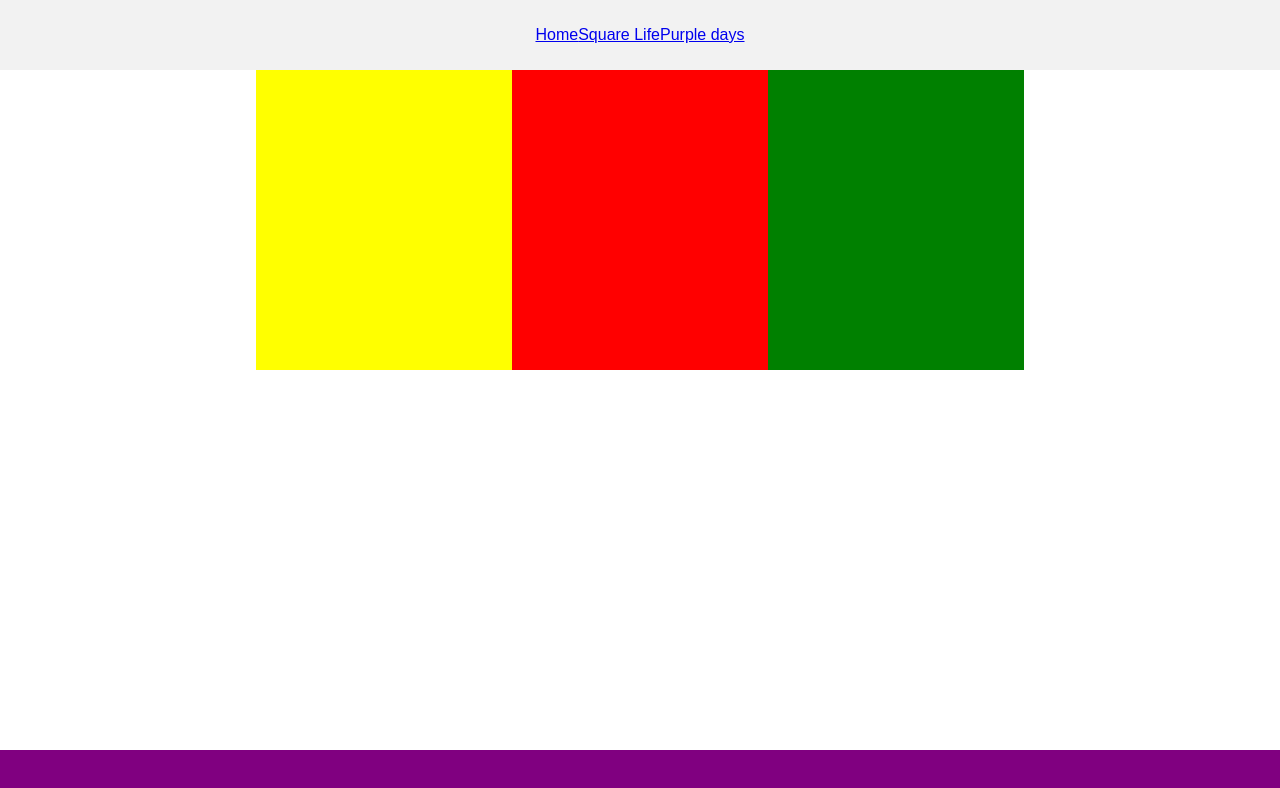
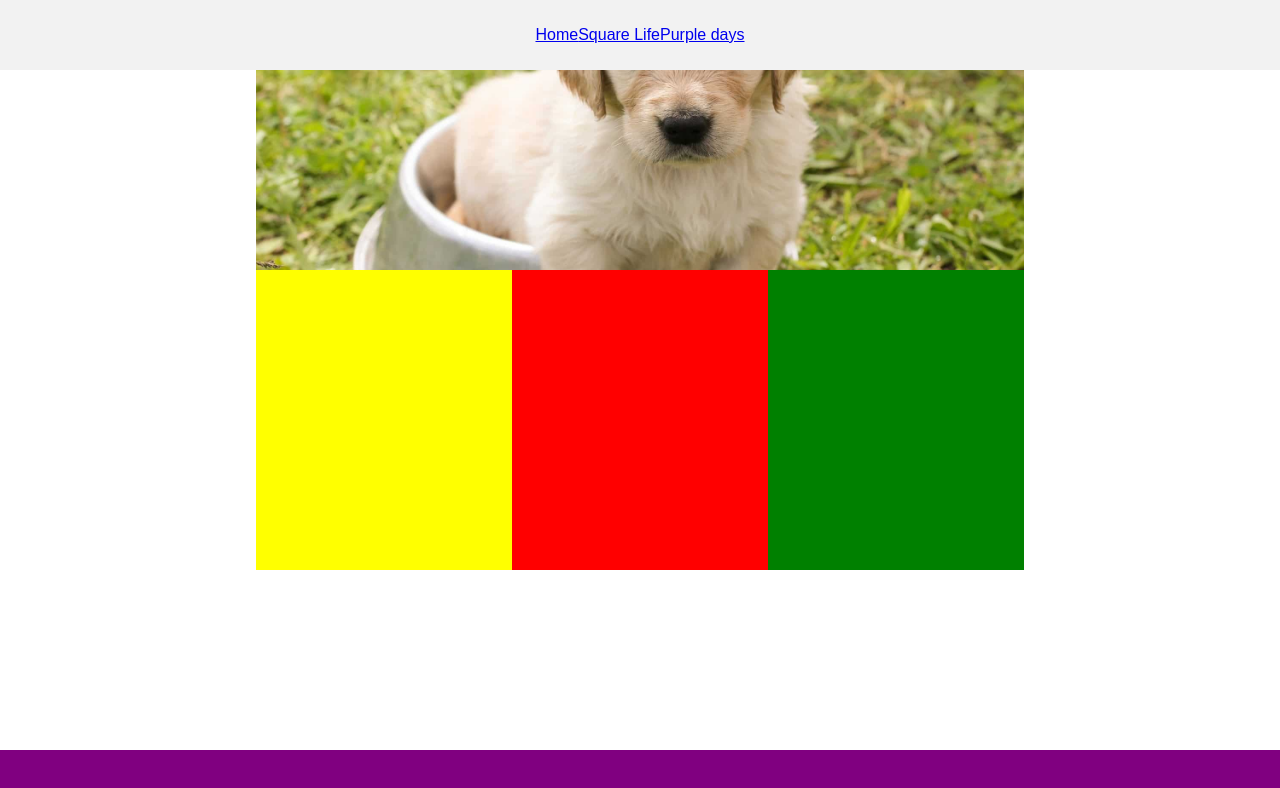
Before and after one commit to darkcrystalwizard/golden_state_class, a plain HTML site: page index.html in a window 1280 px wide. Drawn offline with Linux system fonts and the light colour scheme.

Commit message:
first image

```diff
--- a/style.css
+++ b/style.css
@@ -27,9 +27,14 @@
     flex-direction: column;
   }
   .image {
-    background-size: 100%;
-    background-position: center;
+    width: 100%;
+    height: 200px;
+    background-image: url("./images/puppy-in-bowl.jpg");
+    background-repeat: no-repeat;
+    background-size: cover;
+    background-position: center center;
   }
+
   main .row {
     display: flex;
   }
```
Also changed, not shown: images/puppy-in-bowl.jpg (added).
